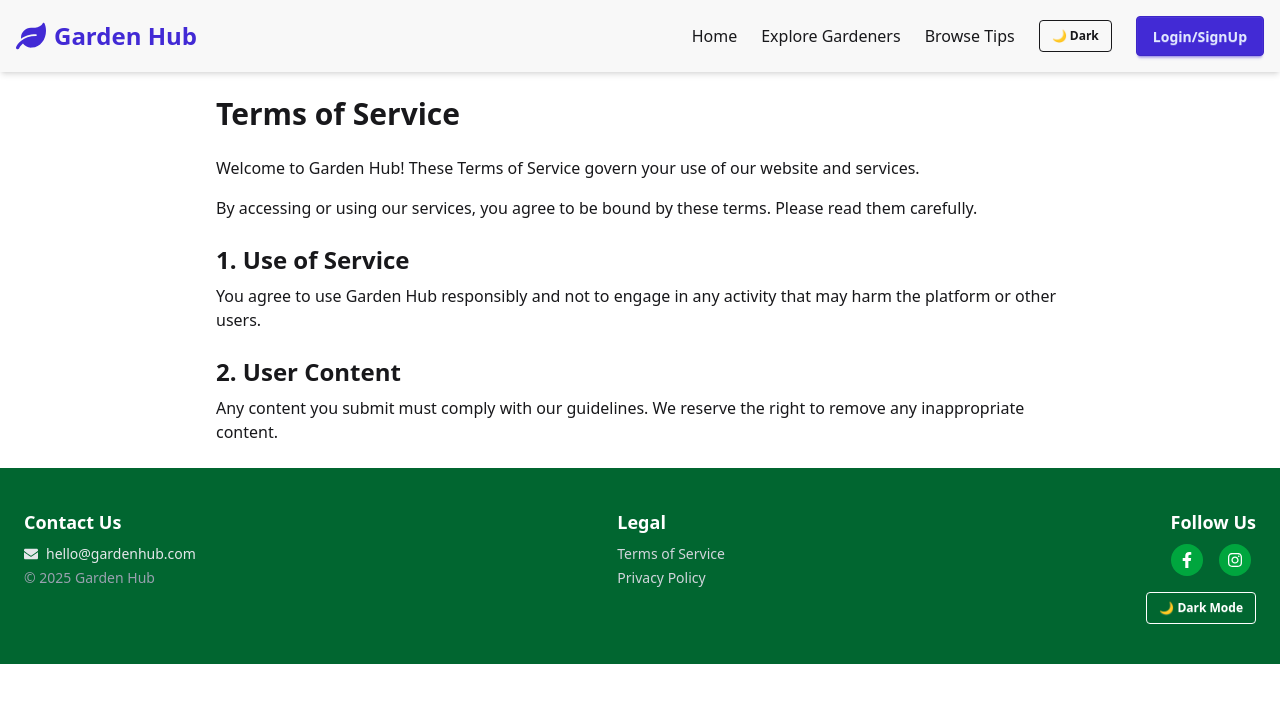
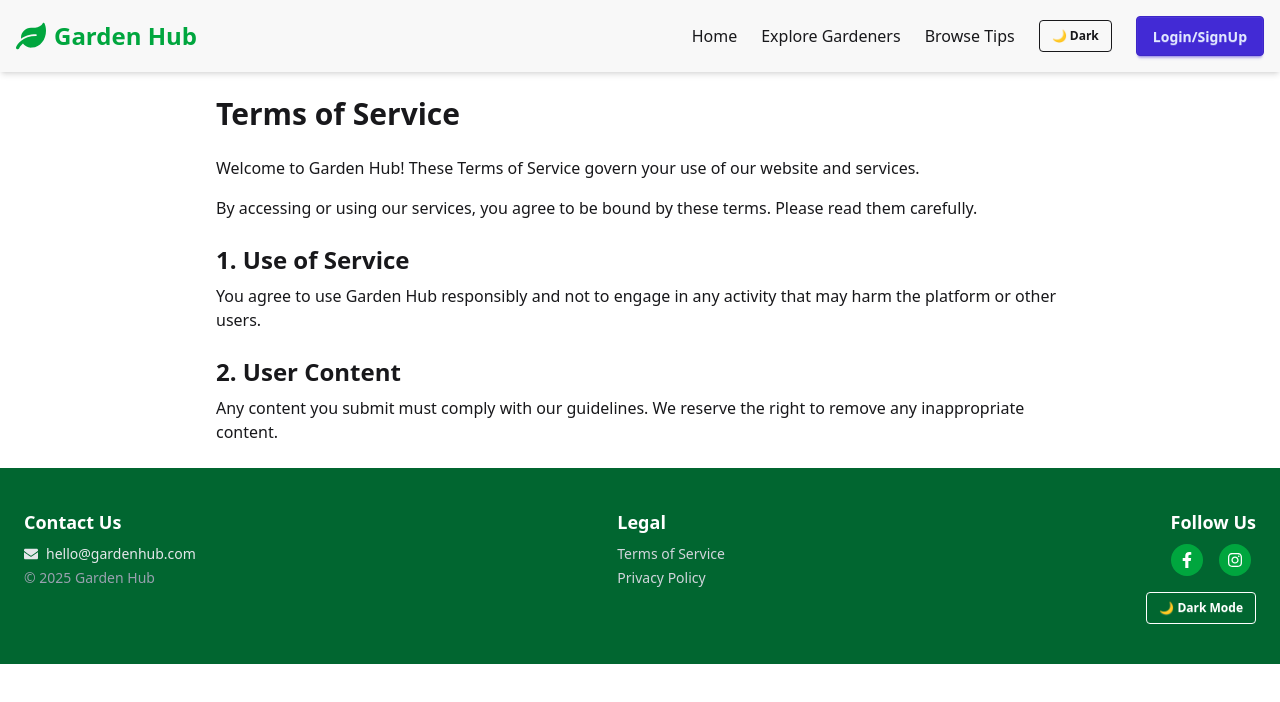
Before and after one commit to zahidhasanratan/gardenHubClientEnd, a React (Vite) app: page /terms-of-service in a window 1280 px wide. Shown: the top 702 px of the page. Built offline with nearby package versions, Linux system fonts and the light colour scheme; no server answers.

Commit message:
logo fixed

```diff
--- a/src/Components/Header/Header.jsx
+++ b/src/Components/Header/Header.jsx
@@ -28,12 +28,12 @@ export const Header = () => {
   return (
     <header className="bg-base-200 sticky top-0 z-50 shadow-md">
       <div className="max-w-7xl mx-auto px-4 py-4 flex justify-between items-center">
-        <h1 className="text-2xl font-bold text-primary flex items-center gap-2">
+        <h1 className="text-2xl font-bold flex items-center gap-2">
           <Link
             to="/"
-            className="flex items-center gap-2 hover:text-primary-focus transition"
+            className="flex items-center gap-2 text-green-600 hover:text-green-700 transition"
           >
-            <FaLeaf className="text-primary text-3xl" />
+            <FaLeaf className="text-green-600 text-3xl" />
             Garden Hub
           </Link>
         </h1>
```
